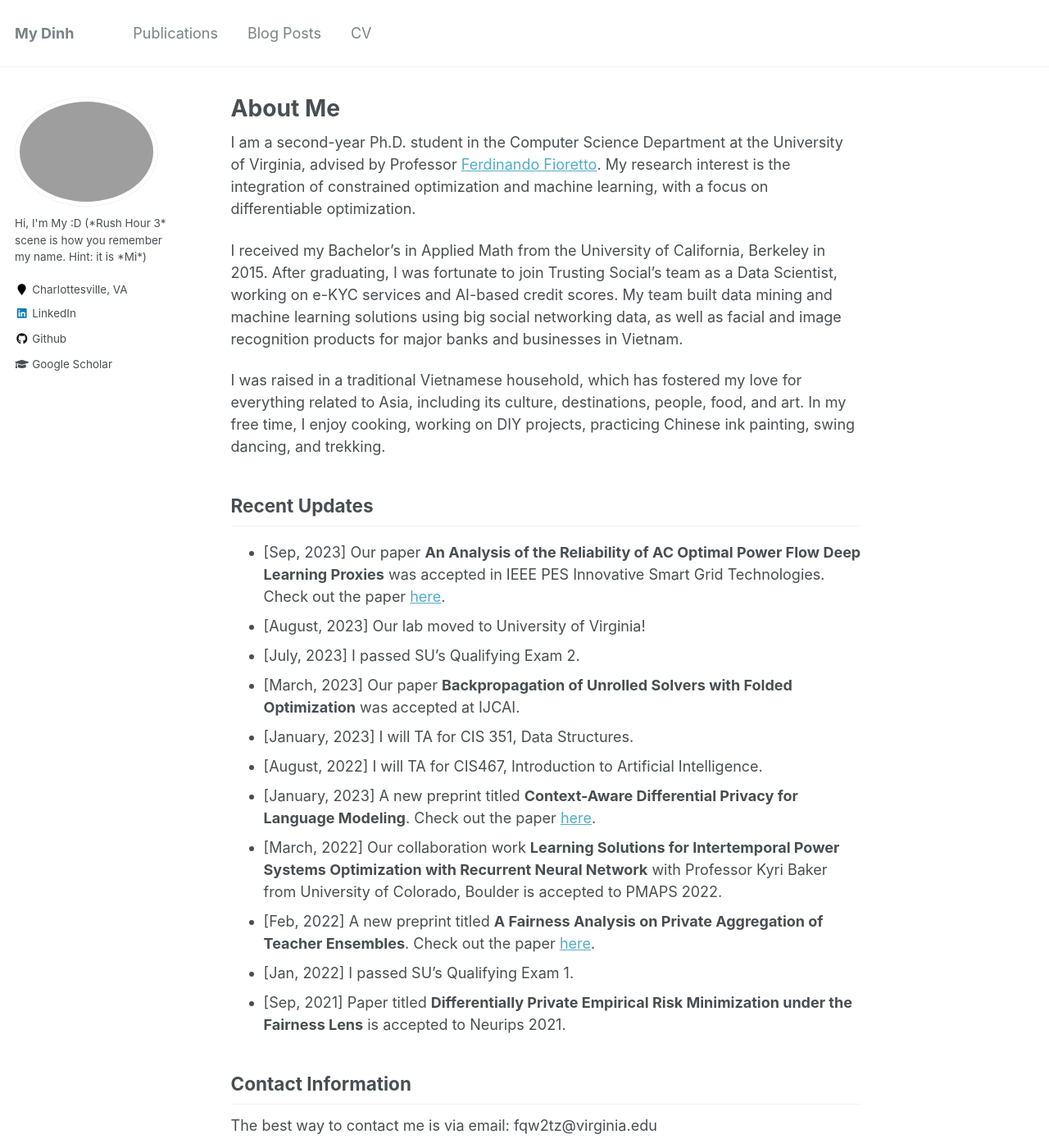
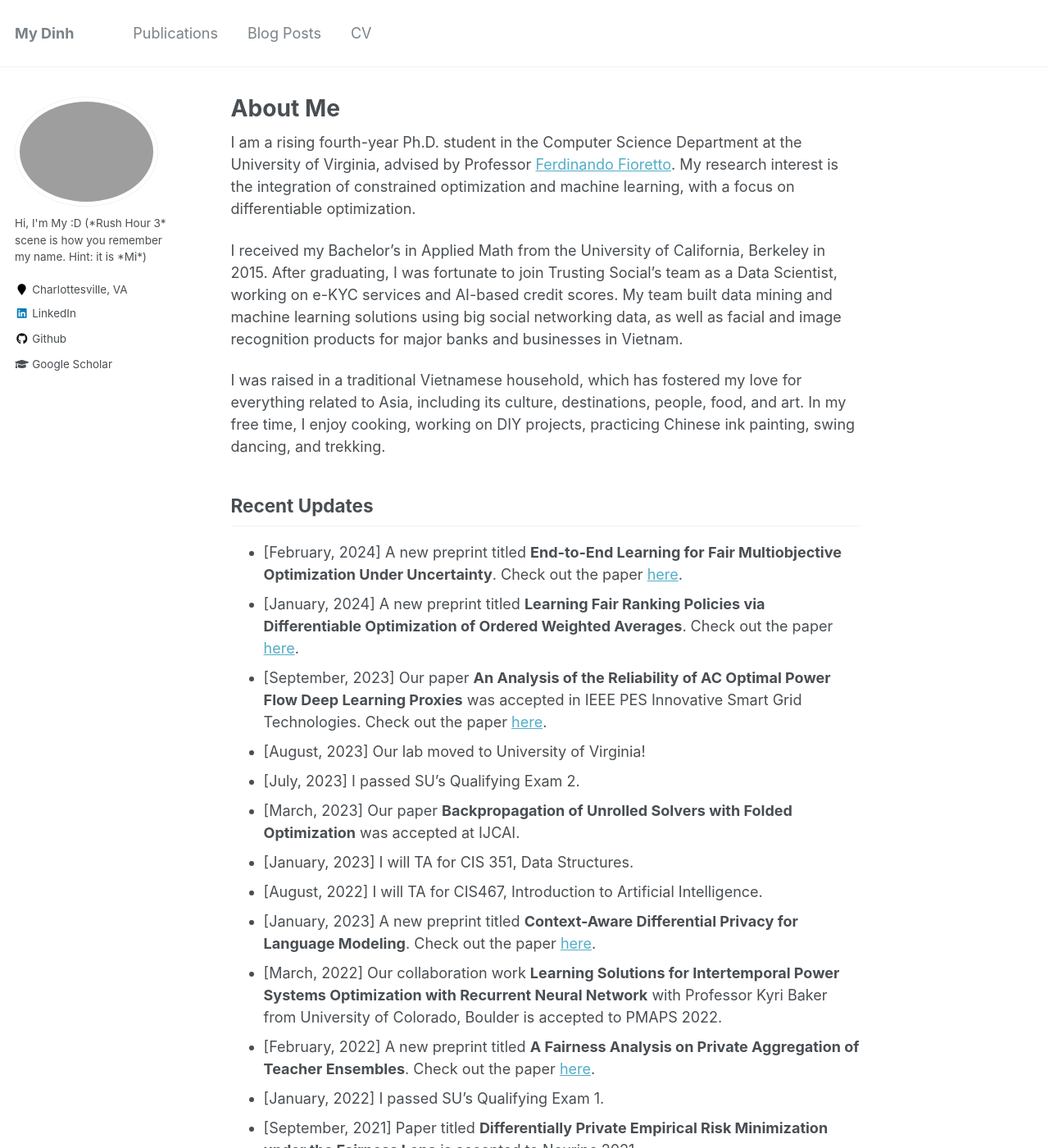
Before and after one commit to mdinh186/mdinh186.github.io, a Jekyll site: the page built from _pages/about.md, in a window 1280 px wide and 1400 px high. Shown: the whole window at 82% size. Built offline with Jekyll 4.4.1, drawn with Linux system fonts in a browser that asks for light colours.

Commit message:
update 2/26

```diff
--- a/_pages/about.md
+++ b/_pages/about.md
@@ -9,7 +9,7 @@ redirect_from:
 ---
 
 
-I am a second-year Ph.D. student in the Computer Science Department at the University of Virginia, advised by Professor [Ferdinando Fioretto](https://nandofioretto.github.io/). My research interest is the integration of constrained optimization and machine learning, with a focus on differentiable optimization.
+I am a rising fourth-year Ph.D. student in the Computer Science Department at the University of Virginia, advised by Professor [Ferdinando Fioretto](https://nandofioretto.github.io/). My research interest is the integration of constrained optimization and machine learning, with a focus on differentiable optimization.
 
 I received my Bachelor's in Applied Math from the University of California, Berkeley in 2015. After graduating, I was fortunate to join Trusting Social's team as a Data Scientist, working on e-KYC services and AI-based credit scores. My team built data mining and machine learning solutions using big social networking data, as well as facial and image recognition products for major banks and businesses in Vietnam.
 
@@ -17,7 +17,9 @@ I was raised in a traditional Vietnamese household, which has fostered my love f
 
 
 ## Recent Updates
-* [Sep, 2023] Our paper **An Analysis of the Reliability of AC Optimal Power Flow Deep Learning Proxies** was accepted in IEEE PES Innovative Smart Grid Technologies. Check out the paper [here](https://arxiv.org/pdf/2111.11168.pdf).
+* [February, 2024] A new preprint titled **End-to-End Learning for Fair Multiobjective Optimization Under Uncertainty**. Check out the paper [here](https://arxiv.org/abs/2402.07772).
+* [January, 2024] A new preprint titled **Learning Fair Ranking Policies via Differentiable Optimization of Ordered Weighted Averages**. Check out the paper [here](https://arxiv.org/abs/2402.05252).
+* [September, 2023] Our paper **An Analysis of the Reliability of AC Optimal Power Flow Deep Learning Proxies** was accepted in IEEE PES Innovative Smart Grid Technologies. Check out the paper [here](https://arxiv.org/pdf/2111.11168.pdf).
 * [August, 2023] Our lab moved to University of Virginia!
 * [July, 2023] I passed SU's Qualifying Exam 2.
 * [March, 2023] Our paper **Backpropagation of Unrolled Solvers with Folded Optimization** was accepted at IJCAI.
@@ -26,9 +28,9 @@ I was raised in a traditional Vietnamese household, which has fostered my love f
 * [January, 2023] A new preprint titled **Context-Aware Differential Privacy for Language Modeling**. Check out the paper [here](https://arxiv.org/abs/2301.12288).
 * [March, 2022] Our collaboration work **Learning Solutions for Intertemporal
 Power Systems Optimization with Recurrent Neural Network** with Professor Kyri Baker from University of Colorado, Boulder is accepted to PMAPS 2022.
-* [Feb, 2022] A new preprint titled **A Fairness Analysis on Private Aggregation of Teacher Ensembles**. Check out the paper [here](https://arxiv.org/pdf/2109.08630.pdf).
-* [Jan, 2022] I passed SU's Qualifying Exam 1.
-* [Sep, 2021] Paper titled **Differentially Private Empirical Risk Minimization under the Fairness Lens** is accepted to Neurips 2021.
+* [February, 2022] A new preprint titled **A Fairness Analysis on Private Aggregation of Teacher Ensembles**. Check out the paper [here](https://arxiv.org/pdf/2109.08630.pdf).
+* [January, 2022] I passed SU's Qualifying Exam 1.
+* [September, 2021] Paper titled **Differentially Private Empirical Risk Minimization under the Fairness Lens** is accepted to Neurips 2021.
 
 ## Contact Information
 
```
